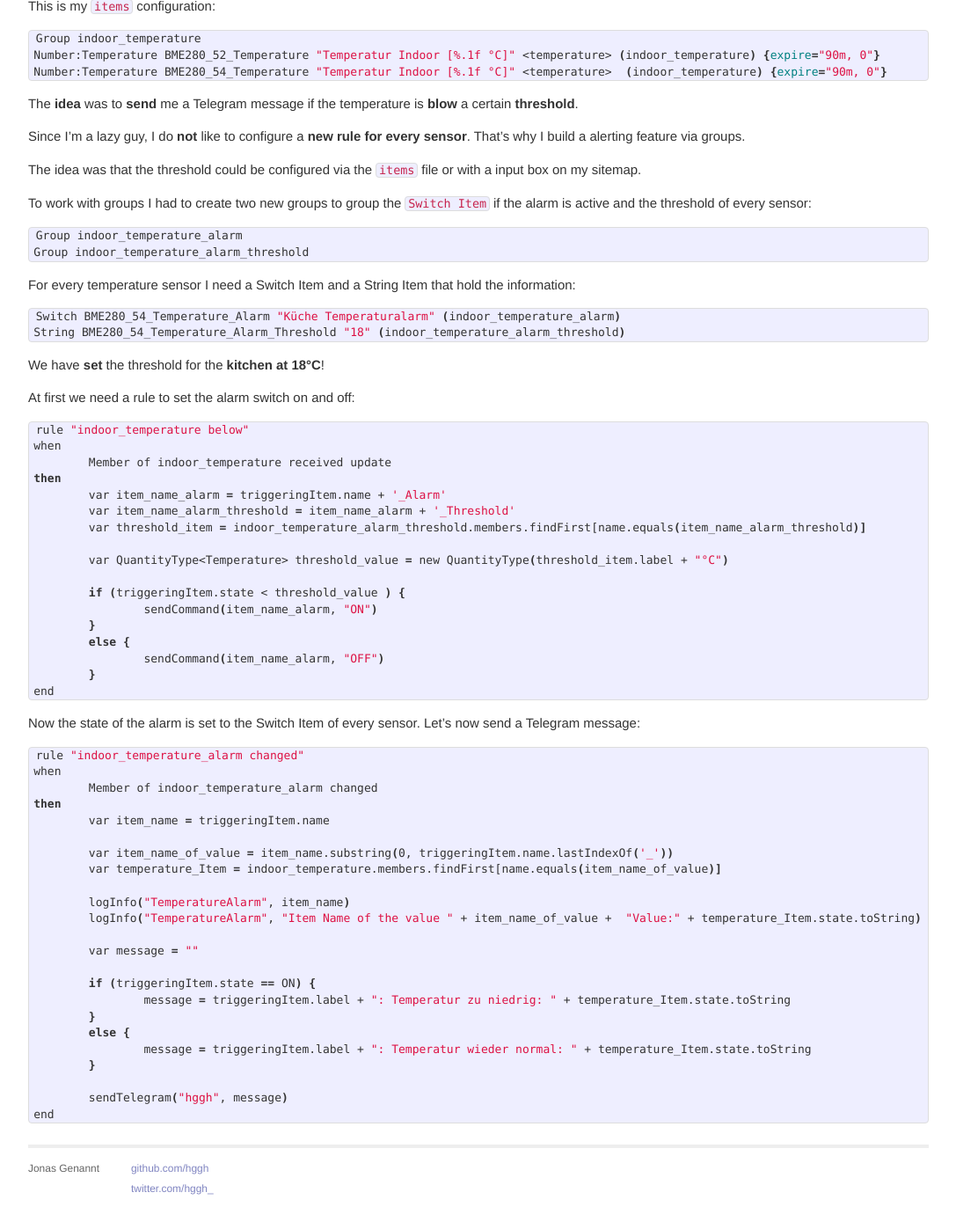
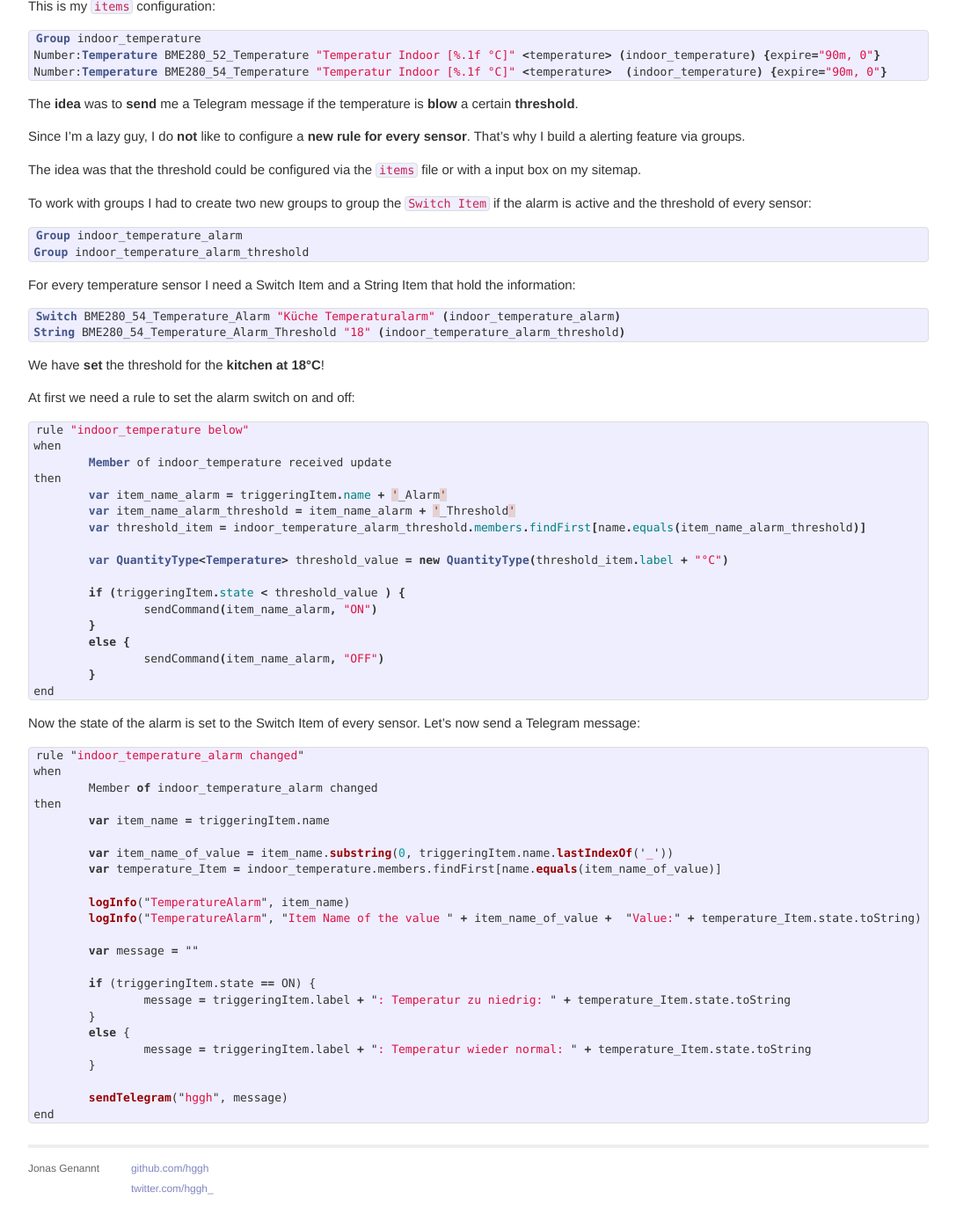
Before and after one commit to hggh/hggh.github.io, a Jekyll site: the page built from _posts/2018-11-16-OpenHAB-group-alarm-telegram.markdown, in a window 1280 px wide and 1400 px high, scrolled down 346 px. Shown: the top 1397 px of the window at 88% size, without its empty margins (96-1183 px from the left). Built offline with Jekyll 4.4.1, drawn with Linux system fonts in a browser that asks for light colours; Markdown is read by kramdown in place of the engine named in the settings.

Commit message:
added post

```diff
--- a/_posts/2018-11-16-OpenHAB-group-alarm-telegram.markdown
+++ b/_posts/2018-11-16-OpenHAB-group-alarm-telegram.markdown
@@ -12,7 +12,7 @@ categories: openhab2
 
 This is my ``items`` configuration:
 
-{% highlight bash %}
+{% highlight java %}
 Group indoor_temperature
 Number:Temperature BME280_52_Temperature "Temperatur Indoor [%.1f °C]" <temperature> (indoor_temperature) {expire="90m, 0"}
 Number:Temperature BME280_54_Temperature "Temperatur Indoor [%.1f °C]" <temperature>  (indoor_temperature) {expire="90m, 0"}
@@ -26,13 +26,13 @@ The idea was that the threshold could be configured via the ``items`` file or wi
 
 To work with groups I had to create two new groups to group the ``Switch Item`` if the alarm is active and the threshold of every sensor:
 
-{% highlight bash %}
+{% highlight java %}
 Group indoor_temperature_alarm
 Group indoor_temperature_alarm_threshold
 {% endhighlight %}
 
 For every temperature sensor I need a Switch Item and a String Item that hold the information:
-{% highlight bash %}
+{% highlight java %}
 Switch BME280_54_Temperature_Alarm "Küche Temperaturalarm" (indoor_temperature_alarm)
 String BME280_54_Temperature_Alarm_Threshold "18" (indoor_temperature_alarm_threshold)
 {% endhighlight %}
@@ -40,7 +40,7 @@ String BME280_54_Temperature_Alarm_Threshold "18" (indoor_temperature_alarm_thre
 We have **set** the threshold for the **kitchen at 18°C**!
 
 At first we need a rule to set the alarm switch on and off:
-{% highlight bash %}
+{% highlight java %}
 rule "indoor_temperature below"
 when
 	Member of indoor_temperature received update
@@ -62,7 +62,7 @@ end
 
 Now the state of the alarm is set to the Switch Item of every sensor. Let's now send a Telegram message:
 
-{% highlight bash %}
+{% highlight js %}
 rule "indoor_temperature_alarm changed"
 when
 	Member of indoor_temperature_alarm changed
```
